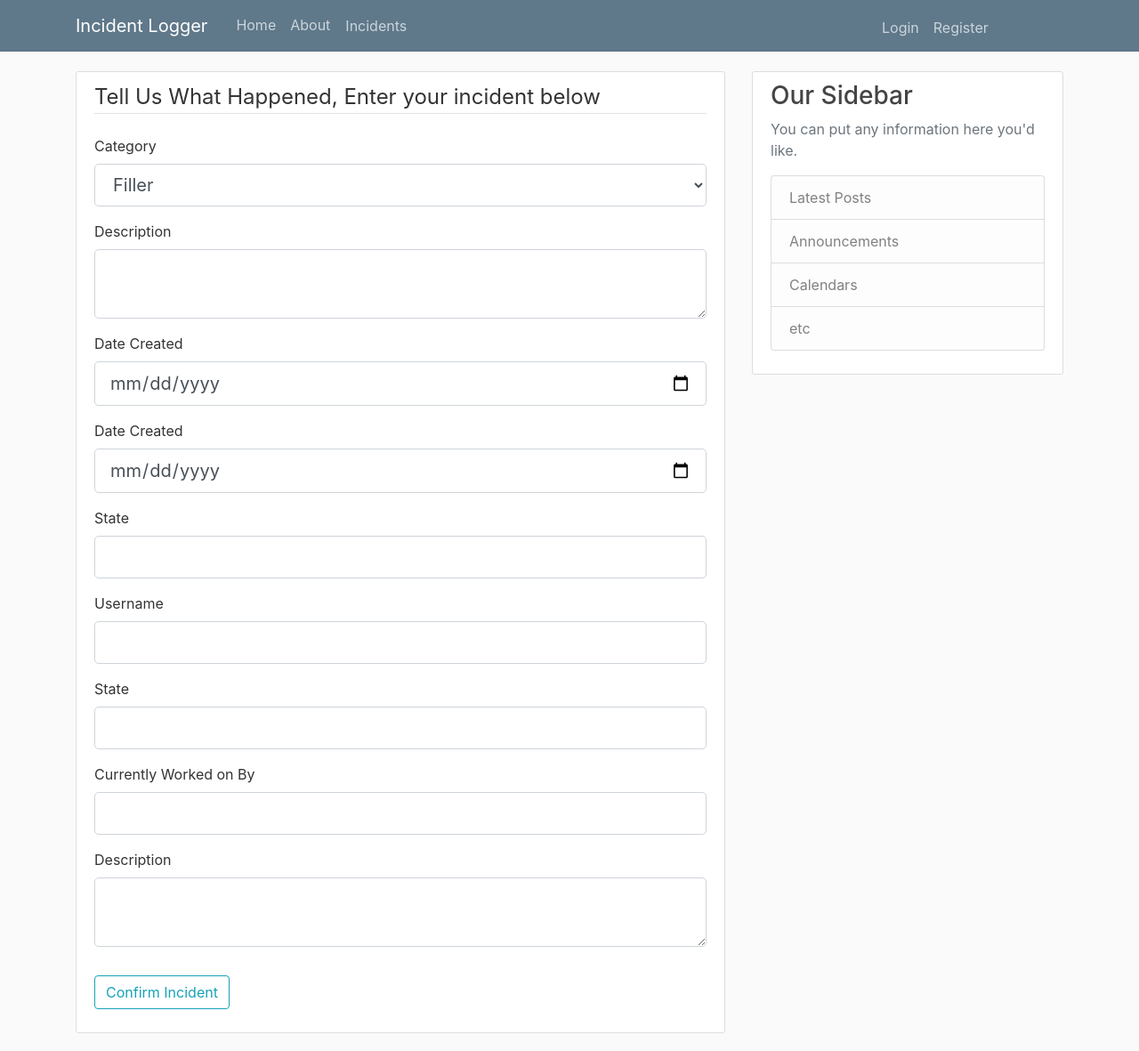
After one commit to JHunterSwagg365/incidentlogger, a Flask app: page /incident in a window 1280 px wide. The commit adds this page. Shown: the whole page at 89% size. Run offline with Flask 2, Linux system fonts and the light colour scheme; some libraries are stand-ins or nearby versions.

Commit message:
This update brings a dropdown incident menu and forms for the incident creation

```diff
--- /dev/null
+++ b/forms.py
@@ -0,0 +1,42 @@
+from flask_wtf import FlaskForm
+from wtforms import StringField, SelectField, DateField, TextAreaField, PasswordField, SubmitField, BooleanField
+from wtforms.validators import DataRequired, Length, Email, EqualTo
+
+
+class RegistrationForm(FlaskForm):
+    username = StringField('Username',
+        validators=[DataRequired(), Length(min=2, max=20)])
+    email = StringField('Email',
+        validators=[DataRequired(), Email()])
+    password = PasswordField('Password', validators=[DataRequired()])
+    confirm_password = PasswordField('Confirm Password',
+        validators=[DataRequired(), EqualTo('password')])
+    submit = SubmitField('Sign Up')
+
+
+class LoginForm(FlaskForm):
+    email = StringField('Email',
+        validators=[DataRequired(), Email()])
+    password = PasswordField('Password', validators=[DataRequired()])
+    remember = BooleanField('Remember Me')
+    submit = SubmitField('Login')
+
+
+class IncidentForm(FlaskForm):
+    # category = group_id = SelectField('Category', coerce=int)
+    category = SelectField('Category', choices=[('cpp', 'Filler'), ('py', 'choices'), ('text', 'database will fill')])
+    description = TextAreaField('Description', validators =[DataRequired(), Length(min =2,max=200)])
+    date_created = DateField('Date Created', format = "%m/%d/%Y", validators=[DataRequired()])
+    date_resolved = DateField('Date Created', format = "%m/%d/%Y", validators=[DataRequired()])
+    state = StringField('State', validators = [DataRequired(), Length(min = 2, max = 20)])
+    point_contact = StringField('Username',
+        validators=[DataRequired(), Length(min=2, max=20)])
+    tags = StringField('State', validators = [Length(min = 2, max = 20)])
+    current_assignee = StringField('Currently Worked on By', validators = [DataRequired(), Length(min = 2, max = 20)])
+    case_history = TextAreaField('Description', validators =[DataRequired(), Length(min =2,max=200)])
+    submit = SubmitField('Confirm Incident')
+
+#def edit_user(request, id):
+#   user = User.query.get(id)
+#  form = UserDetails(request.POST, obj=user)
+# form.group_id.choices = [(g.id, g.name) for g in Group.query.order_by('name')]
--- a/incidentlogger.py
+++ b/incidentlogger.py
@@ -1,17 +1,20 @@
-from flask import Flask, render_template, url_for
+from flask import Flask, render_template, url_for, flash, redirect
+from forms import RegistrationForm, LoginForm, IncidentForm
+
 app = Flask(__name__)
+app.config['SECRET_KEY'] = '5791628bb0b13ce0c676dfde280ba245'
 
 posts = [
     {
         'author': 'Corey Schafer',
-        'title': 'Incident 1',
-        'content': 'First Incident',
+        'title': 'Blog Post 1',
+        'content': 'First post content',
         'date_posted': 'April 20, 2018'
     },
     {
         'author': 'Jane Doe',
-        'title': 'Incident 2',
-        'content': 'Second Incident',
+        'title': 'Blog Post 2',
+        'content': 'Second post content',
         'date_posted': 'April 21, 2018'
     }
 ]
@@ -28,5 +31,35 @@ def about():
     return render_template('about.html', title='About')
 
 
+@app.route("/register", methods=['GET', 'POST'])
+def register():
+    form = RegistrationForm()
+    if form.validate_on_submit():
+        flash(f'Account created for {form.username.data}!', 'success')
+        return redirect(url_for('home'))
+    return render_template('register.html', title='Register', form=form)
+
+
+@app.route("/login", methods=['GET', 'POST'])
+def login():
+    form = LoginForm()
+    if form.validate_on_submit():
+        if form.email.data == 'admin@blog.com' and form.password.data == 'password':
+            flash('You have been logged in!', 'success')
+            return redirect(url_for('home'))
+        else:
+            flash('Login Unsuccessful. Please check username and password', 'danger')
+    return render_template('login.html', title='Login', form=form)
+
+@app.route("/incident", methods=['GET','POST'])
+def incident():
+    form = IncidentForm()
+    if form.validate_on_submit():
+        flash(f'Incident Created', 'success')
+        return redirect(url_for('home'))
+    return render_template('incident.html', title='Incidents', form = form)
+
+
+
 if __name__ == '__main__':
     app.run(debug=True)
--- /dev/null
+++ b/templates/edit_incident.html
@@ -0,0 +1,4 @@
+{% extends "layout.html" %}
+{% block content %}
+    <h1>About Page</h1>
+{% endblock content %}
--- /dev/null
+++ b/templates/incident.html
@@ -0,0 +1,50 @@
+{% extends "layout.html" %}
+{% block content %}
+    <div class="content-section">
+        <form method="POST" action="">
+            {{ form.hidden_tag() }}
+            <fieldset class="form-group">
+                <legend class="border-bottom mb-4">Tell Us What Happened, Enter your incident below</legend>
+                <div class="form-group">
+                    {{ form.category.label(class="form-control-label") }}
+                    {{ form.category(class="form-control form-control-lg") }}
+                </div>
+                <div class="form-group">
+                    {{ form.description.label(class="form-control-label") }}
+                    {{ form.description(class="form-control form-control-lg") }}
+                </div>
+                <div class="form-group">
+                    {{ form.date_created.label(class="form-control-label") }}
+                    {{ form.date_created(class="form-control form-control-lg") }}
+                </div>
+                <div class="form-group">
+                    {{ form.date_resolved.label(class="form-control-label") }}
+                    {{ form.date_resolved(class="form-control form-control-lg") }}
+                </div>
+                <div class="form-group">
+                    {{ form.state.label(class="form-control-label") }}
+                    {{ form.state(class="form-control form-control-lg") }}
+                </div>
+                <div class="form-group">
+                    {{ form.point_contact.label(class="form-control-label") }}
+                    {{ form.point_contact(class="form-control form-control-lg") }}
+                </div>
+                <div class="form-group">
+                    {{ form.tags.label(class="form-control-label") }}
+                    {{ form.tags(class="form-control form-control-lg") }}
+                </div>
+                <div class="form-group">
+                    {{ form.current_assignee.label(class="form-control-label") }}
+                    {{ form.current_assignee(class="form-control form-control-lg") }}
+                </div>
+                <div class="form-group">
+                    {{ form.case_history.label(class="form-control-label") }}
+                    {{ form.case_history(class="form-control form-control-lg") }}
+                </div>
+            </fieldset>
+            <div class="form-group">
+                {{ form.submit(class="btn btn-outline-info") }}
+            </div>
+        </form>
+    </div>
+{% endblock content %}
--- a/templates/layout.html
+++ b/templates/layout.html
@@ -4,6 +4,48 @@
   <!-- Required meta tags -->
   <meta charset="utf-8">
   <meta name="viewport" content="width=device-width, initial-scale=1, shrink-to-fit=no">
+  <style>
+  .dropbtn {
+    background-color: #5f788a;
+    color: #cbd5db;
+    padding: 9px;
+    font-size: 16px;
+    border: none;
+  }
+
+  .dropdown {
+    display: inline-block;
+  }
+
+  .dropdown-content {
+    display: none;
+    position: absolute;
+    background-color: #f1f1f1;
+    min-width: 160px;
+    box-shadow: 0px 8px 16px 0px rgba(0,0,0,0.2);
+    z-index: 1;
+  }
+
+  .dropdown-content a {
+    color: black;
+    padding: 12px 16px;
+    text-decoration: none;
+    display: block;
+  }
+
+  .right {
+    position: absolute;
+    right: 0px;
+    width: 300px;
+    padding: 3px;
+}
+  .dropdown-content a:hover {background-color: #ddd;}
+
+  .dropdown:hover .dropdown-content {display: block;}
+
+  .dropdown:hover .dropbtn {color: white;}
+
+</style>
 
 <!-- Bootstrap CSS -->
 <link rel="stylesheet" href="https://maxcdn.bootstrapcdn.com/bootstrap/4.0.0/css/bootstrap.min.css" integrity="sha384-Gn5384xqQ1aoWXA+058RXPxPg6fy4IWvTNh0E263XmFcJlSAwiGgFAW/dAiS6JXm" crossorigin="anonymous">
@@ -11,7 +53,7 @@
 <link rel="stylesheet" type="text/css" href="{{ url_for('static', filename='main.css') }}">
 
 {% if title %}
-        <title>Incident Logger- {{ title }}</title>
+<title>Incident Logger - {{ title }}</title>
 {% else %}
 <title>Incident Logger</title>
 {% endif %}
@@ -26,13 +68,21 @@
         </button>
         <div class="collapse navbar-collapse" id="navbarToggle">
           <div class="navbar-nav mr-auto">
-              <a class="nav-item nav-link" href="/">Home</a>
-              <a class="nav-item nav-link" href="/about">About</a>
+            <a class="nav-item nav-link" href="{{ url_for('home') }}">Home</a>
+            <a class="nav-item nav-link" href="{{ url_for('about') }}">About</a>
+            <div class="dropdown">
+              <button class="dropbtn">Incidents</button>
+              <div class="dropdown-content">
+                <a href="{{ url_for('incident') }}">Create Incident</a>
+                <a href="#">Edit Incident</a>
+                <a href="#">View Incidents</a>
               </div>
               <!-- Navbar Right Side -->
+            </div>
+            <div class = "right">
             <div class="navbar-nav">
-              <a class="nav-item nav-link" href="/login">Login</a>
-              <a class="nav-item nav-link" href="/register">Register</a>
+                <a class="nav-item nav-link" href="{{ url_for('login') }}">Login</a>
+                <a class="nav-item nav-link" href="{{ url_for('register') }}">Register</a>
               </div>
               </div>
           </div>
@@ -41,6 +91,15 @@
       <main role="main" class="container">
         <div class="row">
           <div class="col-md-8">
+            {% with messages = get_flashed_messages(with_categories=true) %}
+            {% if messages %}
+            {% for category, message in messages %}
+            <div class="alert alert-{{ category }}">
+              {{ message }}
+            </div>
+            {% endfor %}
+            {% endif %}
+            {% endwith %}
             {% block content %}{% endblock %}
           </div>
           <div class="col-md-4">
@@ -48,7 +107,10 @@
               <h3>Our Sidebar</h3>
               <p class='text-muted'>You can put any information here you'd like.
                 <ul class="list-group">
-                <li class="list-group-item list-group-item-light">Latest Incidents</li>
+                  <li class="list-group-item list-group-item-light">Latest Posts</li>
+                  <li class="list-group-item list-group-item-light">Announcements</li>
+                  <li class="list-group-item list-group-item-light">Calendars</li>
+                  <li class="list-group-item list-group-item-light">etc</li>
                 </ul>
               </p>
             </div>
--- /dev/null
+++ b/templates/view_incident.html
@@ -0,0 +1,4 @@
+{% extends "layout.html" %}
+{% block content %}
+    <h1>About Page</h1>
+{% endblock content %}
```
Also changed, not shown: templates/login.html (added, +52 -0 lines), templates/register.html (added, +72 -0 lines). Lines whose indentation alone changed are shown as unchanged.
